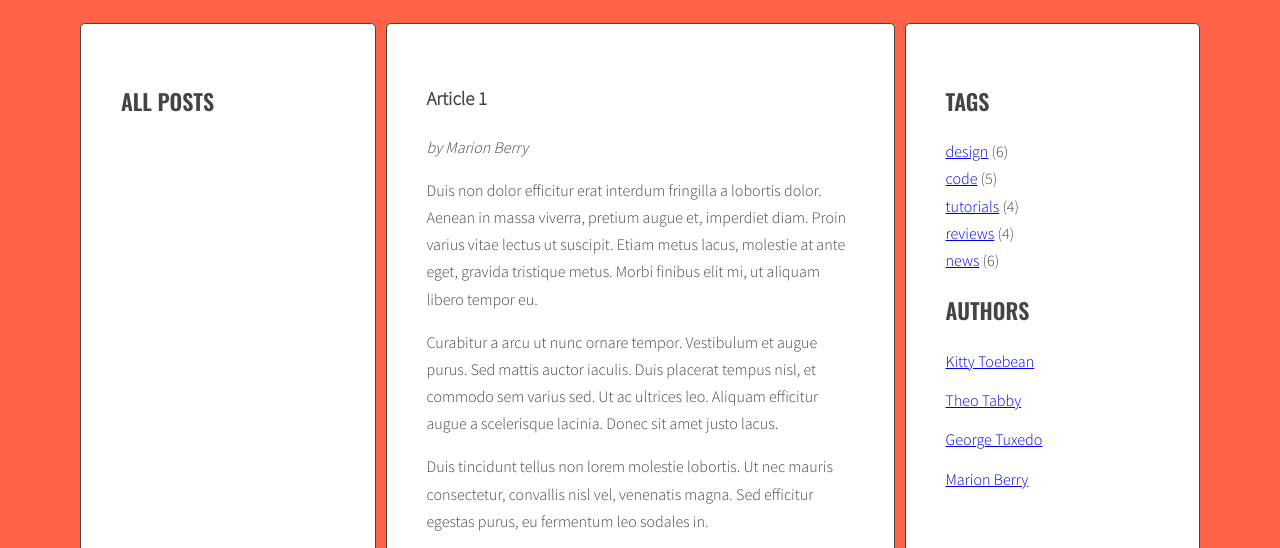
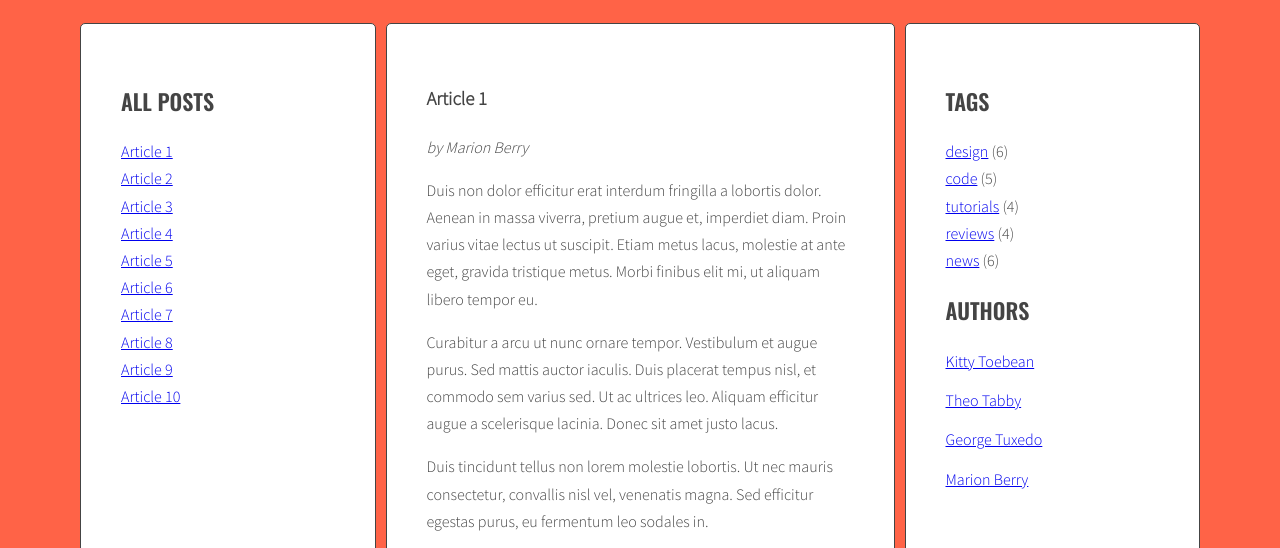
Before and after one commit to Tetiana-Breslavska/javascript-blog, a website: page index.html in a window 1280 px wide. Shown: the part 220-768 px from the top of the page. Drawn offline with nearby package versions, Linux system fonts and the light colour scheme.

Commit message:
Done f.generateTitleLinks, Add transition

```diff
--- a/js/script.js
+++ b/js/script.js
@@ -42,18 +42,14 @@ function titleClickHandler(event) {
   targetArticle.classList.add("active");
 }
 
-const links = document.querySelectorAll(".titles a");
 
-for (let link of links) {
-  link.addEventListener("click", titleClickHandler);
-}
 
-const articles = document.querySelectorAll(".posts article");
-console.log('articles',articles);
+// const articles = document.querySelectorAll(".posts article");
+// console.log('articles',articles);
 
-for (let article of articles) {
-  article.addEventListener("click", titleClickHandler);
-}
+// for (let article of articles) {
+//   article.addEventListener("click", titleClickHandler);
+// }
 
 const optArticleSelector = '.post',
       optTitleSelector = '.post-title',
@@ -67,16 +63,42 @@ function generateTitleLinks() {
   titleList.innerHTML = '';
 
   /* for each article */
+  const articles = document.querySelectorAll(optArticleSelector);
+  console.log('articles', articles);
+
+  let html = '';
 
   /* get the article id */
+  for (let article of articles) {
+    const articleId = article.getAttribute("id");
+    console.log(articleId);
 
-  /* find the title element */
+    /* find the title element */
+    /* get the title from the title element */
+    const articleTitle = article.querySelector(optTitleSelector).innerHTML;
+    console.log(articleTitle);
 
-  /* get the title from the title element */
+    /* create HTML of the link */
+    const linkHTML = '<li><a href="#' + articleId + '"><span>' + articleTitle + '</span></a></li>';
+    // console.log(linkHTML);
 
-  /* create HTML of the link */
+    /* insert link into titleList */
 
-  /* insert link into titleList */
+    // titleList.innerHTML = titleList.innerHTML + linkHTML;
+    // titleList.insertAdjacentHTML('afterbegin', linkHTML);
+    html = html + linkHTML;
+    console.log(html);
+  }
+
+  titleList.innerHTML = html;
+
+  const links = document.querySelectorAll(".titles a");
+  console.log("list:", links);
+
+  for (let link of links) {
+    link.addEventListener("click", titleClickHandler);
+  }
+
 
 }
 
--- a/sass/style.scss
+++ b/sass/style.scss
@@ -107,12 +107,18 @@ body {
 /* Post */
 
 .post {
-    display: none;
+    // display: none;
+
+    font-size: 0;
+    transition: all 1.5s;
 
     &.active {
-        display: block;
+        // display: block;
+        font-size: 16px;
+
     }
 }
+
 
 .post-author {
     font-style: italic;
```
Also changed, not shown: css/style.css, 1 other file.
